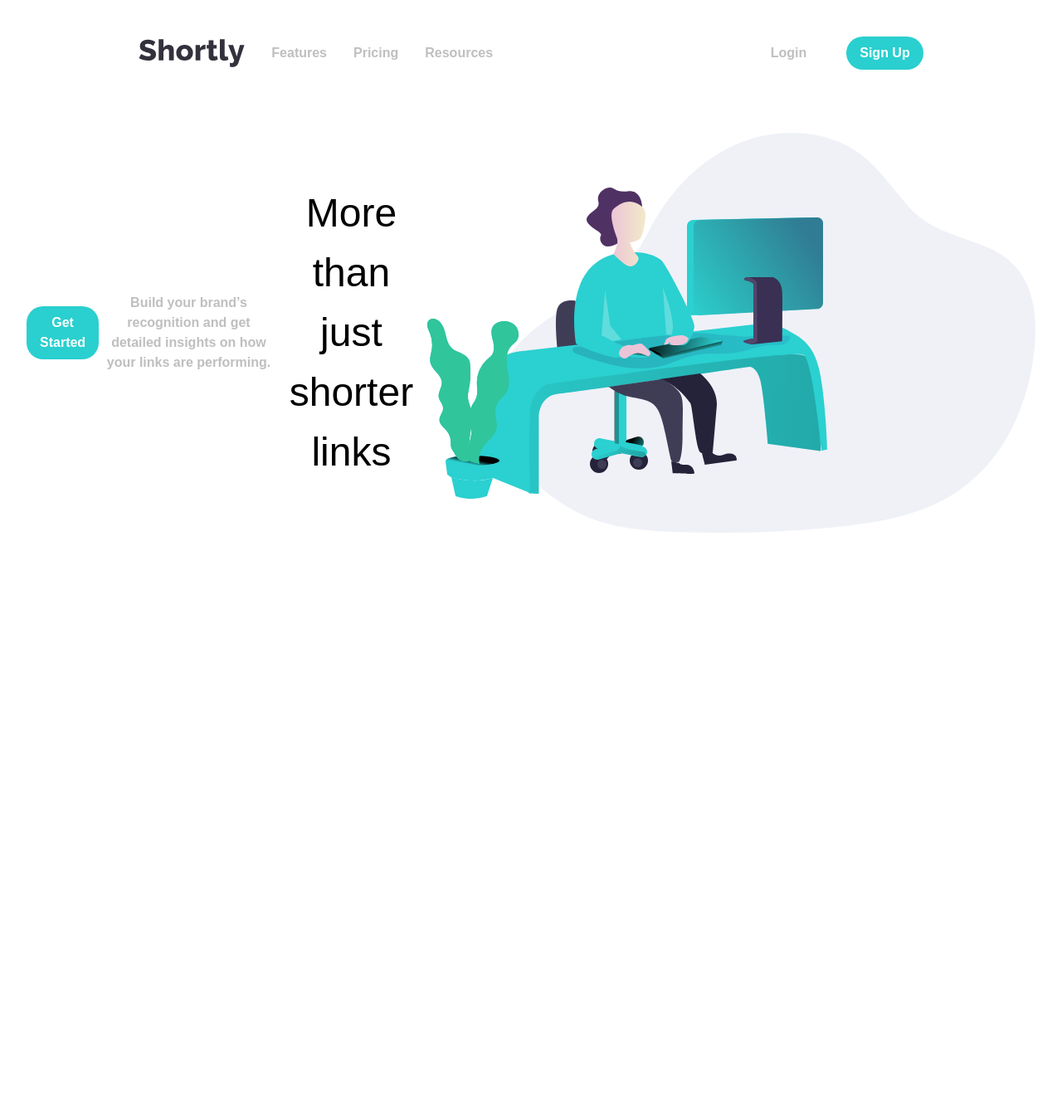
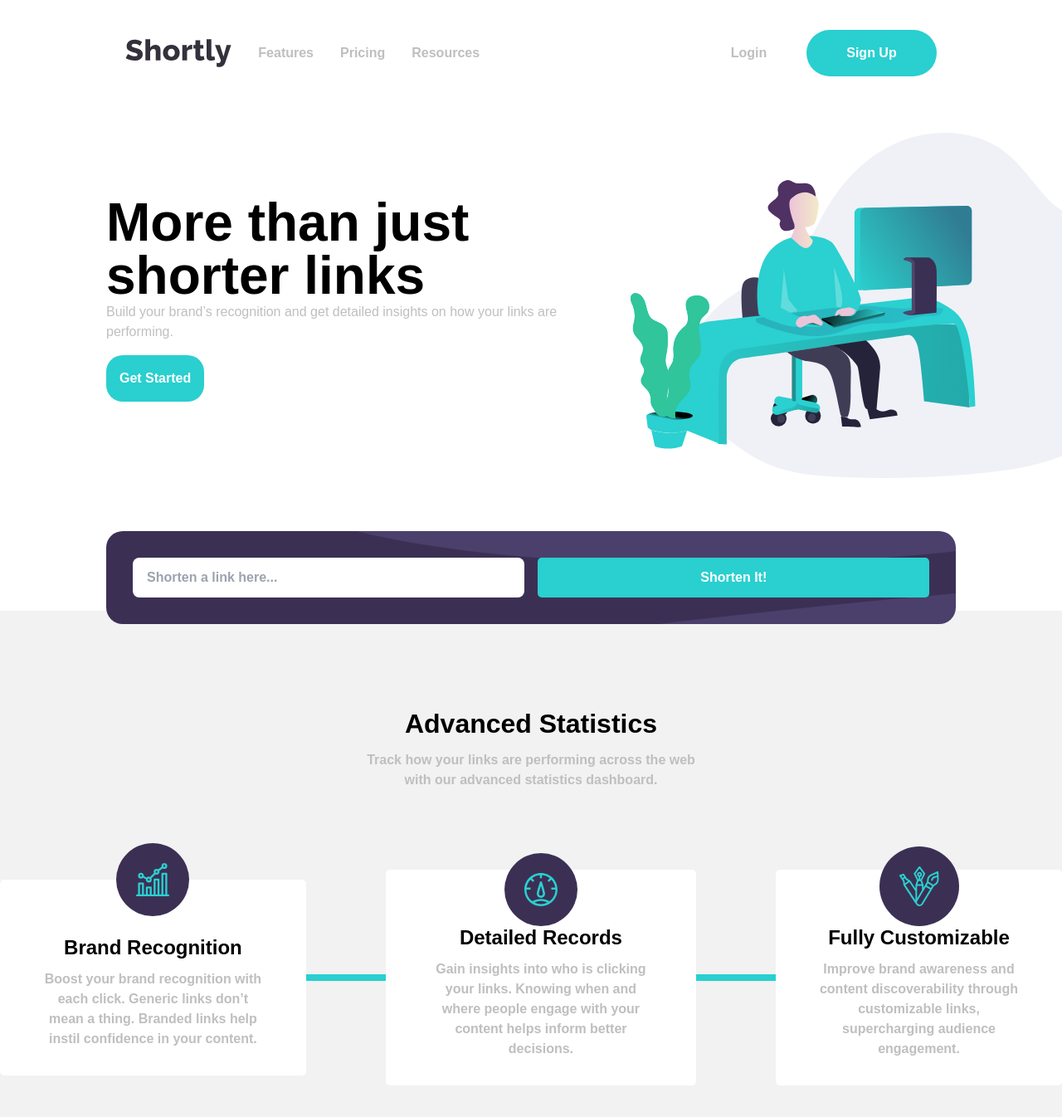
Before and after one commit to sksksk2024/url_shortening, a React (Create React App) app: page / in a window 1280 px wide. Shown: the top 1346 px of the page at 83% size. Before the commit the page ends 800 px from the top, so only its background shows below. Built offline with nearby package versions, Linux system fonts and the light colour scheme.

Commit message:
Getting done the styles for Header, Content and Hero sections

```diff
--- a/src/App.js
+++ b/src/App.js
@@ -1,3 +1,4 @@
+import Content from './components/Content';
 import Header from './components/Header';
 import Hero from './components/Hero';
 
@@ -6,7 +7,11 @@ function App() {
     <>
       <Header />
 
-      <Hero />
+      <main>
+        <Hero />
+
+        <Content />
+      </main>
     </>
   );
 }
--- /dev/null
+++ b/src/components/Content.jsx
@@ -0,0 +1,75 @@
+import img1 from './../images/icon-brand-recognition.svg';
+import img2 from './../images/icon-detailed-records.svg';
+import img3 from './../images/icon-fully-customizable.svg';
+
+const Content = () => {
+  return (
+    <section className="bg-gray-bg pb-32P">
+      <div className="flex flex-col gap-24 relative bottom-96I">
+        <form
+          id="link-shortener"
+          className="w-[80%] mx-auto flex flex-col lg:flex-row justify-center items-center gap-4 px-0 py-32P lg:px-32P rounded-20BR"
+        >
+          <input
+            type="text"
+            className="font-semibold input w-[90%] bg-white"
+            placeholder="Shorten a link here..."
+            aria-label="add a link to shorten it"
+          />
+          <button className="font-semibold text-black text-white bg-cyan rounded-5BR px-16P py-3 hover:opacity-60 w-[90%]">
+            Shorten It!
+          </button>
+        </form>
+        {/* Link Cards */}
+
+        <div className="flex flex-col justify-center items-center gap-2 max-w-container-400 mx-auto text-center">
+          <h2 className="font-bold text-black text-2xl">Advanced Statistics</h2>
+          <p className="font-bold text-gray">
+            Track how your links are performing across the web with our advanced
+            statistics dashboard.
+          </p>
+        </div>
+
+        <div className="relative flex flex-col xl:flex-row justify-center items-center gap-24">
+          <div className="z-10 relative font-bold flex flex-col justify-center items-center gap-2 max-w-container-400 text-center p-32P  px-48P pt-16 bg-white rounded-5BR">
+            <div className="absolute bg-dark-violet p-24P rounded-full bottom-224I 2xs:bottom-192I">
+              <img src={img1} alt="brand recognition" />
+            </div>
+            <h3 className="text-black text-xl">Brand Recognition</h3>
+            <p className="text-gray">
+              Boost your brand recognition with each click. Generic links don’t
+              mean a thing. Branded links help instil confidence in your
+              content.
+            </p>
+          </div>
+
+          <div className="z-10 relative font-bold flex flex-col justify-center items-center gap-2 max-w-container-400 text-center p-32P px-48P pt-16 bg-white rounded-5BR">
+            <div className="absolute bg-dark-violet p-24P rounded-full bottom-224I 2xs:bottom-192I">
+              <img src={img2} alt="brand recognition" />
+            </div>
+            <h3 className="text-black text-xl">Detailed Records</h3>
+            <p className="text-gray">
+              Gain insights into who is clicking your links. Knowing when and
+              where people engage with your content helps inform better
+              decisions.
+            </p>
+          </div>
+
+          <div className="z-10 relative font-bold flex flex-col justify-center items-center gap-2 max-w-container-400 text-center p-32P px-48P pt-16 bg-white rounded-5BR">
+            <div className="absolute bg-dark-violet p-24P rounded-full bottom-208I 2xs:bottom-192I">
+              <img src={img3} alt="brand recognition" />
+            </div>
+            <h3 className="text-black text-xl">Fully Customizable</h3>
+            <p className="text-gray">
+              Improve brand awareness and content discoverability through
+              customizable links, supercharging audience engagement.
+            </p>
+          </div>
+          <div className="z-0 absolute h-[90dvh] xl:h-2 w-2 xl:w-[50dvw] bg-cyan border-2 border-cyan border-solid"></div>
+        </div>
+      </div>
+    </section>
+  );
+};
+
+export default Content;
--- a/src/components/Header.jsx
+++ b/src/components/Header.jsx
@@ -2,6 +2,7 @@ import { useEffect, useState } from 'react';
 import logo from '../images/logo.svg';
 import { FontAwesomeIcon } from '@fortawesome/react-fontawesome';
 import { faBars, faTimes } from '@fortawesome/free-solid-svg-icons';
+import work from './../images/illustration-working.svg';
 
 const Header = () => {
   const [isHidden, setIsHidden] = useState(true);
@@ -24,7 +25,7 @@ const Header = () => {
   }, [isHidden]);
 
   return (
-    <header>
+    <header className="min-h-container-400 lg:min-h-container-100">
       <section className="relative flex justify-between lg:justify-around items-center w-screen h-64H lg:px-0 py-64P bg-white">
         <div className="relative flex gap-8 font-bold text-md ml-16M">
           <img className="w-112W sm:w-128W" src={logo} alt="brand" />
@@ -88,7 +89,7 @@ const Header = () => {
           className={`${
             isHidden
               ? 'animate-fadeOut cursor-none -z-10'
-              : 'z-50 animate-comeIn'
+              : 'z-50 animate-comeIn mb-16M'
           } absolute w-[100%] top-2/3 mt-16M mx-auto lg:hidden`}
         >
           <ul
@@ -122,7 +123,7 @@ const Header = () => {
             <li className="relative cursor-pointer group">
               <button
                 disabled
-                className="cursor-pointer text-white bg-cyan rounded-20BR px-16P py-8P hover:opacity-60 w-[40dvw] max-w-container-500"
+                className="cursor-pointer text-white bg-cyan rounded-30BR px-16P py-16P hover:opacity-60 w-[40dvw] max-w-container-500"
               >
                 Sign Up
               </button>
@@ -134,18 +135,27 @@ const Header = () => {
         <div className="relative hidden lg:flex gap-8 font-bold text-md p-16P">
           <ul className="flex items-center gap-8 text-white">
             <li className="relative cursor-pointer group">
-              <button className="text-black px-16P py-8P text-gray">
+              <button className="text-black px-16P py-16P text-gray">
                 Login
               </button>
             </li>
             <li className="relative cursor-pointer group">
-              <button className="text-black text-white bg-cyan rounded-20BR px-16P py-8P hover:opacity-60">
+              <button className="text-black text-white bg-cyan rounded-30BR px-48P py-16P hover:opacity-60">
                 Sign Up
               </button>
             </li>
           </ul>
         </div>
       </section>
+      <img
+        src={work}
+        className={`${
+          isHidden
+            ? 'block static z-50 translate-x-1/3 lg:hidden'
+            : 'relative animate-fadeOut -z-50 transform transition-transform duration-500 delay-1000 translate-x-[1800px]'
+        }`}
+        alt="working illustration"
+      />
     </header>
   );
 };
--- a/src/components/Hero.jsx
+++ b/src/components/Hero.jsx
@@ -2,18 +2,24 @@ import work from './../images/illustration-working.svg';
 
 const Hero = () => {
   return (
-    <section className="z-50 flex flex-col lg:flex-row-reverse justify-center items-center gap-1 text-center p-32P">
-      <img src={work} alt="working illustration" />
-      <h1 className="text-black text-2xl lg:text-3xl">
+    <section className="static lg:relative left-128I z-50 flex flex-col lg:flex-row-reverse justify-center lg:justify-around items-center gap-1 lg:gap-4 p-32P lg:pl-0 lg:pr-16P lg:py-32P mb-128M">
+      <img
+        className="w-2/4 hidden lg:block"
+        src={work}
+        alt="working illustration"
+      />
+      <section className="w-2/4 flex flex-col justify-start text-center lg:items-start text-start">
+        <h1 className="font-bold text-black text-2xl lg:text-4xl leading-10 lg:leading-2xs-tight">
           More than just shorter links
         </h1>
-      <p className="font-semibold text-gray">
+        <p className="text-gray">
           Build your brand’s recognition and get detailed insights on how your
           links are performing.
         </p>
-      <button className="font-semibold text-black text-white bg-cyan rounded-20BR px-16P py-8P hover:opacity-60">
+        <button className="font-semibold text-black text-white bg-cyan rounded-20BR p-16P my-16M hover:opacity-60">
           Get Started
         </button>
+      </section>
     </section>
   );
 };
--- a/src/index.css
+++ b/src/index.css
@@ -40,6 +40,7 @@ img {
   --dark-violet: hsl(257, 27%, 26%);
   --red: hsl(0, 87%, 67%);
   --gray: hsl(0, 0%, 75%);
+  --gray-bg: hsl(0, 0%, 95%);
   --grayish-violet: hsl(257, 7%, 63%);
   --very-dark-blue: hsl(255, 11%, 22%);
   --very-dark-violet: hsl(260, 8%, 14%);
@@ -52,6 +53,19 @@ body {
   width: 100dvw;
   overflow-x: clip;
   overflow-y: scroll;
+}
+
+#link-shortener {
+  background-image: url('./images/bg-boost-mobile.svg');
+  background-color: var(--dark-violet);
+  background-repeat: no-repeat;
+  background-position: 100%;
+  background-size: 80% 24dvh;
+
+  @media (min-width: 768) {
+    background-size: 60dvw 14dvh;
+    background-image: url('./images/bg-shorten-desktop.svg');
+  }
 }
 
 /* Loader */
--- a/tailwind.config.js
+++ b/tailwind.config.js
@@ -142,10 +142,12 @@ module.exports = {
         'dark-violet': 'var(--dark-violet)',
         red: 'var(--red)',
         gray: 'var(--gray)',
+        'gray-bg': 'var(--gray-bg)',
         'grayish-violet': 'var(--grayish-violet)',
         'very-dark-blue': 'var(--very-dark-blue)',
         'very-dark-violet': 'var(--very-dark-violet)',
         border: {
+          cyan: 'var(--cyan)',
           'light-grayish-blue': 'var(--light-grayish-blue)',
           'grayish-blue': 'var(--grayish-blue)',
           'ticket-border-gradient': 'var(--ticket-gradient)',
@@ -227,6 +229,23 @@ module.exports = {
         btn: '35%',
       },
       maxHeight: {
+        'container-100': '6.25rem',
+        'container-200': '12.5rem',
+        'container-300': '18.75rem',
+        'container-400': '25rem',
+        'container-500': '31.25rem',
+        'container-600': '37.5rem',
+        'container-700': '43.75rem',
+        'container-800': '50rem',
+        'container-900': '56.25rem',
+        'container-1000': '62.5rem',
+        'container-1100': '68.75rem',
+        'container-1200': '75rem',
+        'container-1300': '81.25rem',
+        'container-1400': '87.5rem',
+        'container-1500': '93.75rem',
+      },
+      minHeight: {
         'container-100': '6.25rem',
         'container-200': '12.5rem',
         'container-300': '18.75rem',
```
Lines whose indentation alone changed are shown as unchanged.
